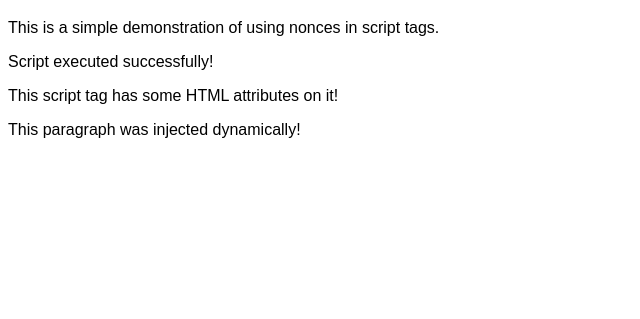
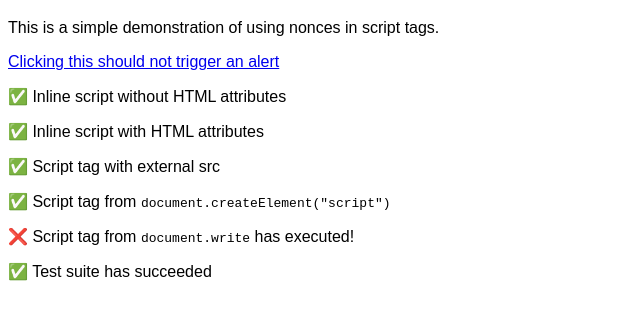
Before and after one commit to netlify/plugin-csp-nonce, a website: page site/index.html in a window 1280 px wide. Shown: the part 61-380 px from the top of the page, without its empty margins (0-640 px from the left). Drawn offline with nearby package versions, Linux system fonts and the light colour scheme.

Commit message:
chore: beef up tests in deploy preview (#20)
* chore: beef up tests in deploy preview

* chore: extra string-based test case

* chore: change reportOnly to false

* chore: rearrange some lines

* chore: working as intended?

* chore: add in link with onclick attribute

```diff
--- a/site/index.html
+++ b/site/index.html
@@ -11,17 +11,45 @@
   <body>
     <h1>Using CSP Nonces on Script Tags</h1>
     <p>This is a simple demonstration of using nonces in script tags.</p>
+    <a href="#" onclick="alert('ohnoes')">
+      Clicking this should not trigger an alert
+    </a>
     <script>
-    document.write('<p>Script executed successfully!</p>');
+      document.write("<p>✅ Inline script without HTML attributes</p>");
     </script>
     <script class="testing" data-whatever="sup">
-    document.write('<p>This script tag has some HTML attributes on it!</p>');
+      document.write("<p>✅ Inline script with HTML attributes</p>");
+    </script>
+    <script src="https://cdn.jsdelivr.net/npm/jquery@3.7.0/dist/jquery.min.js"></script>
+    <script>
+      // check that jquery was downloaded from CDN
+      if ($) {
+        document.write("<p>✅ Script tag with external src</p>");
+      }
     </script>
     <script>
-    const el = document.createElement('script')
-    el.innerText = "document.write('<p>This paragraph was injected dynamically!</p>');"
-    document.body.appendChild(el)
+      const el = document.createElement("script");
+      el.innerText =
+        "document.write('<p>✅ Script tag from <code>document.createElement(\"script\")</code></p>');";
+      document.body.appendChild(el);
     </script>
-  <script src="https://cdn.jsdelivr.net/npm/jquery@3.7.0/dist/jquery.min.js"></script>
+    <script>
+      // if the nonce works, then this shouldn't run!
+      document.write(
+        "<scr" +
+          "ipt>" +
+          "document.write('<div>❌ Script tag from <code>document.write</code> has executed!</div>');" +
+          "</scr" +
+          "ipt>"
+      );
+    </script>
+    <script>
+      var CHECKS_COUNT = 5;
+      if (document.getElementsByTagName("p").length === CHECKS_COUNT) {
+        document.write("<p>✅ Test suite has succeeded</p>");
+      } else {
+        document.write("<div>❌ Test suite has failed</div>");
+      }
+    </script>
   </body>
 </html>
```
Also changed, not shown: netlify.toml. Lines whose indentation alone changed are shown as unchanged.
